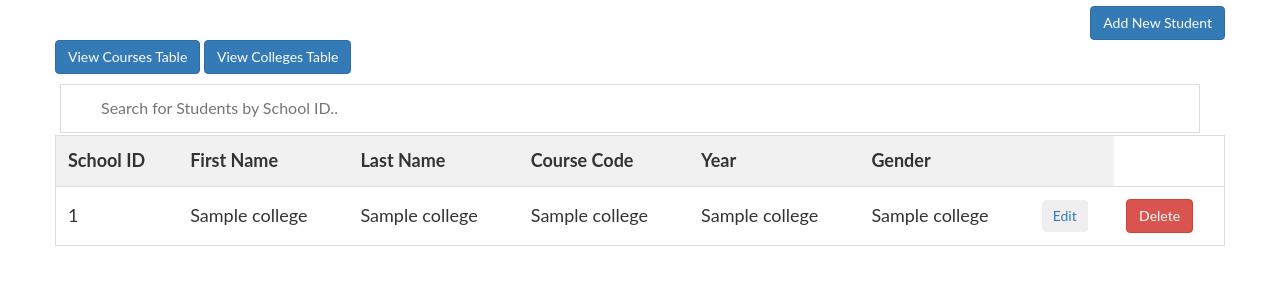
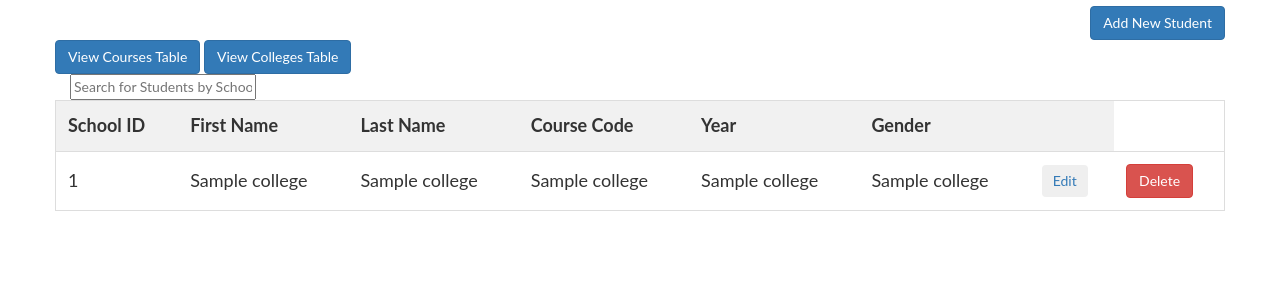
Before and after one commit to ShemaiahMontilla/SIS-WEB, a Flask app: template app/templates/index.html in a window 1280 px wide. Shown: the part 50-350 px from the top of the page. Run offline with Flask 2, Linux system fonts and the light colour scheme; the template is opened without the code that fills it: most values are stand-ins (such as "Sample title", 1, 10 or a date in 2020); some libraries are stand-ins or nearby versions.

Commit message:
Remove a style

```diff
--- a/app/static/css/style.css
+++ b/app/static/css/style.css
@@ -3,15 +3,7 @@
  * Copyright 2013-2016 Start Bootstrap
  * Licensed under MIT (https://github.com/BlackrockDigital/startbootstrap/blob/gh-pages/LICENSE)
  */
- #myInput {
-  width: 100%; /* Full-width */
-  font-size: 16px; /* Increase font-size */
-  padding: 12px 20px 12px 40px; /* Add some padding */
-  border: 1px solid #ddd; /* Add a grey border */
-  margin-bottom: 12px; /* Add some space below the input */
-  position: relative;
-  top: 10px; right:10px;
-}
+
 #myTable {
   border-collapse: collapse;
   width: 100%;
```
